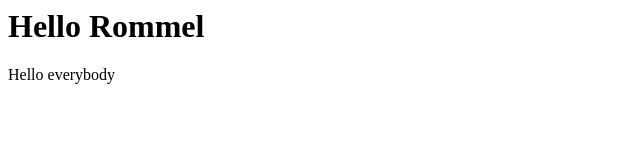
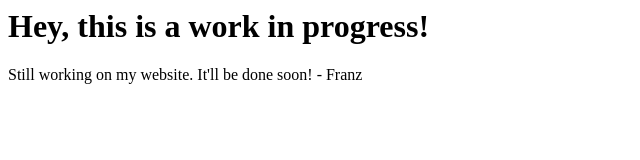
Before and after one commit to franzgloria123/franzgloria.github.io, a plain HTML site: page index.html in a window 1280 px wide. Shown: the whole page, without its empty margins (0-640 px from the left). Drawn offline with Linux system fonts and the light colour scheme.

Commit message:
Update index.html

```diff
--- a/index.html
+++ b/index.html
@@ -1,4 +1,4 @@
-<h1>Hello Rommel</h1>
+<h1>Hey, this is a work in progress!</h1>
 <body>
-  <p>Hello everybody</p>
+  <p>Still working on my website. It'll be done soon! - Franz</p>
 </body>
```
